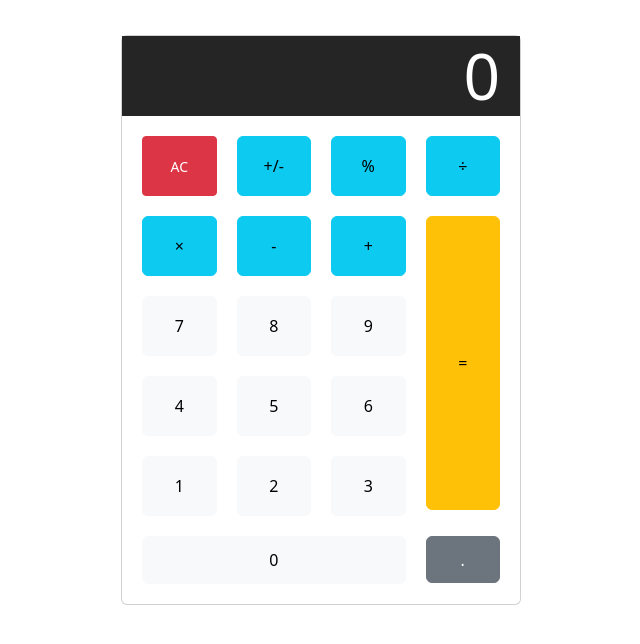
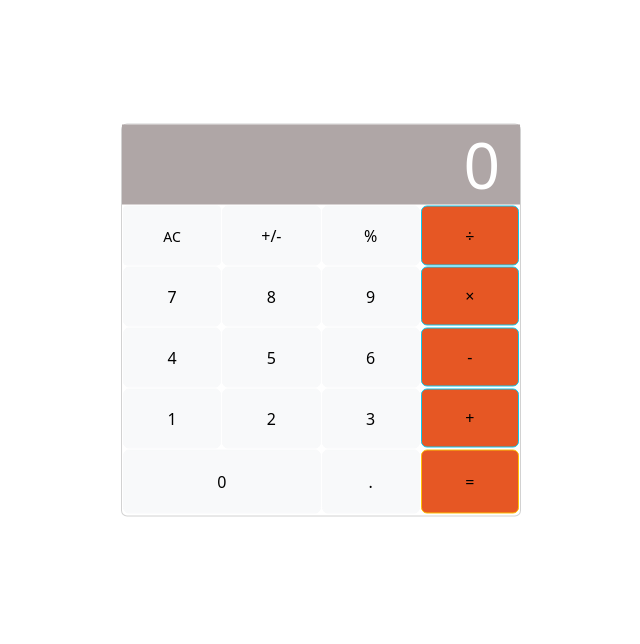
Before and after one commit to karam084/math-magicians, a React (Create React App) app: page / in a window 1280 px wide. Shown: the top 644 px of the page, without its empty margins (319-959 px from the left). Built offline with nearby package versions, Linux system fonts and the light colour scheme.

Commit message:
Add design

```diff
--- a/src/components/Calculator.js
+++ b/src/components/Calculator.js
@@ -1,7 +1,6 @@
 import React, { Component } from 'react';
 import 'bootstrap/dist/css/bootstrap.css';
 
-// eslint-disable-next-line react/prefer-stateless-function
 class Calculator extends Component {
   render() {
     return (
@@ -12,13 +11,13 @@ class Calculator extends Component {
           <input type="text" class="calculator-screen z-depth-1" value="0" disabled />
 
           <div class="calculator-keys">
-            <button type="button" class="all-clear function btn btn-danger btn-sm" value="all-clear">AC</button>
-            <button type="button" class="operator btn btn-info" value="+/-">+/-</button>
-            <button type="button" class="operator btn btn-info" value="%">%</button>
-            <button type="button" class="operator btn btn-info" value="/">&divide;</button>
-            <button type="button" class="operator btn btn-info" value="*">&times;</button>
-            <button type="button" class="operator btn btn-info" value="-">-</button>
-            <button type="button" class="operator btn btn-info" value="+">+</button>
+            <button type="button" class="all-clear function btn btn-light btn-sm" value="all-clear">AC</button>
+            <button type="button" class="operator btn btn-light" value="+/-">+/-</button>
+            <button type="button" class="operator btn btn-light" value="%">%</button>
+            <button type="button" class="devi operator btn btn-info" value="/">&divide;</button>
+            <button type="button" class="operator mult operations btn btn-info" value="*">&times;</button>
+            <button type="button" class="operator muns operations btn btn-info" value="-">-</button>
+            <button type="button" class="operator add operations btn btn-info" value="+">+</button>
             <button type="button" class="equal-sign operator btn btn-warning" value="=">=</button>
 
             <button type="button" value="7" class="btn btn-light waves-effect">7</button>
@@ -37,7 +36,7 @@ class Calculator extends Component {
 
 
             <button type="button" value="0" class="zerocal btn btn-light waves-effect ">0</button>
-            <button type="button" class="decimal function btn btn-secondary" value=".">.</button>
+            <button type="button" class="decimal function btn btn-light" value=".">.</button>
 
           </div>
         </div>
--- a/src/index.css
+++ b/src/index.css
@@ -24,7 +24,7 @@ body {
   width: 100%;
   height: 80px;
   border: none;
-  background-color: #252525;
+  background-color: #afa6a6;
   color: #fff;
   text-align: right;
   padding-right: 20px;
@@ -38,23 +38,46 @@ button {
 }
 
 .decimal {
-  height: 98%;
-  grid-area: 8 / 4 / 6/ 5;
+  height: 4rem;
+  grid-area: 5 / 3 / 6/ 4;
 }
 
 .zerocal {
-  height: 3rem;
-  grid-area: 8/ 1 / 6/ 4;
+  height: 4rem;
+  grid-area: 5/ 1 / 5/ 3;
 }
 
 .equal-sign {
-  height: 98%;
-  grid-area: 2 / 4 / 6/ 5;
+  height: 4rem;
+  grid-area: 5 / 4 / 7/ 4;
+  background-color: rgb(230, 87, 36) !important;
 }
 
 .calculator-keys {
   display: grid;
   grid-template-columns: repeat(4, 1fr);
-  grid-gap: 20px;
-  padding: 20px;
+  grid-gap: 1px;
+  padding: 1px;
 }
+
+.mult {
+  height: 98%;
+  grid-area: 2 / 4 / 3/ 4;
+  background-color: rgb(230, 87, 36) !important;
+}
+
+.muns {
+  height: 98%;
+  grid-area: 3 / 4 / 3/ 4;
+  background-color: rgb(230, 87, 36) !important;
+}
+
+.add {
+  height: 98%;
+  grid-area: 4/4 / 4/ 4;
+  background-color: rgb(230, 87, 36) !important;
+}
+
+.devi {
+  background-color: rgb(230, 87, 36) !important;
+}
```
